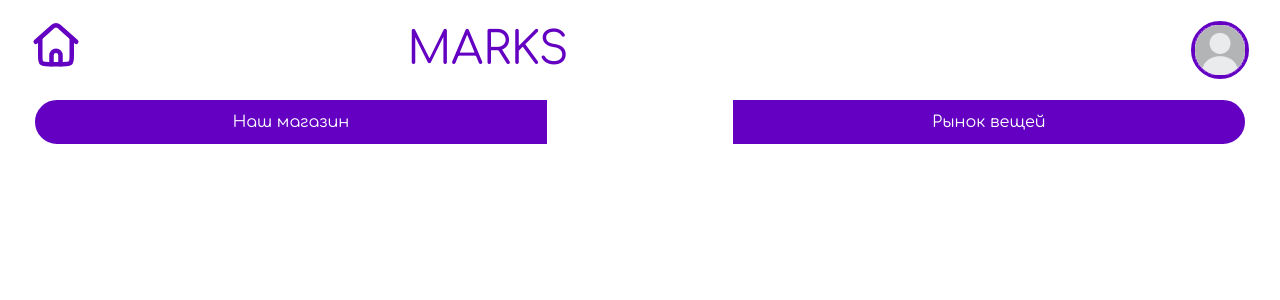
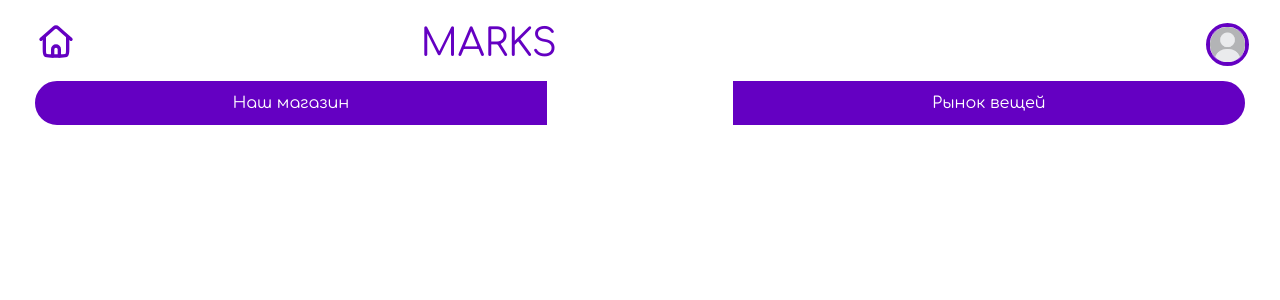
Before and after one commit to MaRkS1234567/MarksMarket_Front, a Django app: page / in a window 1280 px wide. Shown: the top 300 px of the page. Run offline with Django 4.2, Linux system fonts and the light colour scheme.

Commit message:
resizing elements

```diff
--- a/front/static/main/css/main.css
+++ b/front/static/main/css/main.css
@@ -6,17 +6,16 @@
     font-size: larger;
     color: #6400c2;
     text-decoration: none;
-    font-size: 45px;
+    font-size: 38px;
     font-family: 'Comfortaa', cursive;
 
 }
 
 .home {
-    width: 40px;
-    height: 40px;
+    height: 50px;
     border: none;
     background-color: #fff;
-    margin-bottom: 20px;
+    margin-bottom: 0px;
     width: 80px;
 }
 
--- a/front/templates/main/main.html
+++ b/front/templates/main/main.html
@@ -15,10 +15,10 @@
 </head>
 <body>
     <div id="root">
-        <header class="pb-3 p-3 d-flex">
-            <button class="home"><svg width="54px" height="54px" viewBox="0 0 24 24" fill="none" xmlns="http://www.w3.org/2000/svg" stroke="#8400ff"><g id="SVGRepo_bgCarrier" stroke-width="0"></g><g id="SVGRepo_tracerCarrier" stroke-linecap="round" stroke-linejoin="round" stroke="#CCCCCC" stroke-width="0.144"></g><g id="SVGRepo_iconCarrier"> <path d="M19 9L19 17C19 18.8856 19 19.8284 18.4142 20.4142C17.8284 21 16.8856 21 15 21L14 21L10 21L9 21C7.11438 21 6.17157 21 5.58579 20.4142C5 19.8284 5 18.8856 5 17L5 9" stroke="#6400c2" stroke-width="2" stroke-linejoin="round"></path> <path d="M3 11L7.5 7L10.6713 4.18109C11.429 3.50752 12.571 3.50752 13.3287 4.18109L16.5 7L21 11" stroke="#6400c2" stroke-width="2" stroke-linecap="round" stroke-linejoin="round"></path> <path d="M10 21V17C10 15.8954 10.8954 15 12 15V15C13.1046 15 14 15.8954 14 17V21" stroke="#6400c2" stroke-width="2" stroke-linecap="round" stroke-linejoin="round"></path> </g></svg></button>
+        <header class="pb-2 p-3 d-flex">
+            <button class="home"><svg width="40px" height="40px" viewBox="0 0 24 24" fill="none" xmlns="http://www.w3.org/2000/svg" stroke="#8400ff"><g id="SVGRepo_bgCarrier" stroke-width="0"></g><g id="SVGRepo_tracerCarrier" stroke-linecap="round" stroke-linejoin="round" stroke="#CCCCCC" stroke-width="0.144"></g><g id="SVGRepo_iconCarrier"> <path d="M19 9L19 17C19 18.8856 19 19.8284 18.4142 20.4142C17.8284 21 16.8856 21 15 21L14 21L10 21L9 21C7.11438 21 6.17157 21 5.58579 20.4142C5 19.8284 5 18.8856 5 17L5 9" stroke="#6400c2" stroke-width="2" stroke-linejoin="round"></path> <path d="M3 11L7.5 7L10.6713 4.18109C11.429 3.50752 12.571 3.50752 13.3287 4.18109L16.5 7L21 11" stroke="#6400c2" stroke-width="2" stroke-linecap="round" stroke-linejoin="round"></path> <path d="M10 21V17C10 15.8954 10.8954 15 12 15V15C13.1046 15 14 15.8954 14 17V21" stroke="#6400c2" stroke-width="2" stroke-linecap="round" stroke-linejoin="round"></path> </g></svg></button>
             <a class="logo" href="/">MARKS</a>
-            <a style="margin-right: 15px; margin-left: auto; margin-top: auto; margin-bottom: auto; border-radius: 50%; border: 4px solid #6400c2;" href="{% url 'account' %}"><img src="static/main/img/ava.png" class="" width="50" height="50"/></a>
+            <a style="margin-right: 15px; margin-left: auto; margin-top: auto; margin-bottom: auto; border-radius: 50%; border: 4px solid #6400c2;" href="{% url 'account' %}"><img src="static/main/img/ava.png" class="" width="35" height="35"/></a>
         </header>
         <div class="d-flex"></div>
             <a href="{% url 'shop' %}" class="fragment-l">Наш магазин</a>
```
